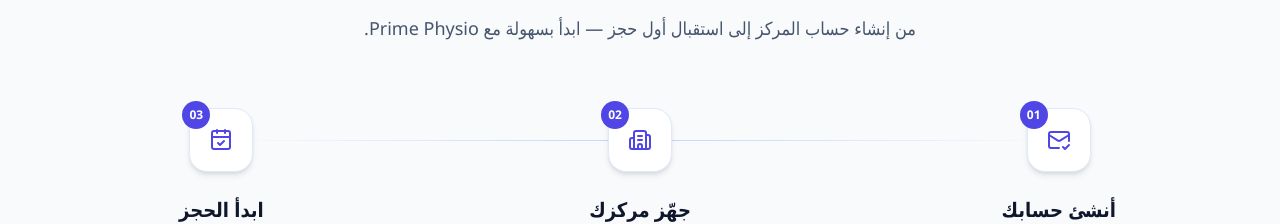
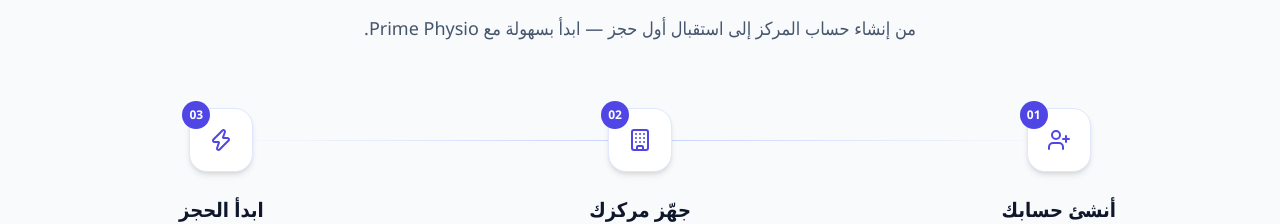
Before and after one commit to ahmedsalamaahmed28-a11y/Prime-Physio, a Next.js app: page / in a window 1280 px wide. Shown: the part 10502-10726 px from the top of the page. Built offline with nearby package versions, Linux system fonts and the light colour scheme; no server answers.

Commit message:
Use verified Lucide icons in getting started section

```diff
--- a/src/components/landing/HowItWorks.tsx
+++ b/src/components/landing/HowItWorks.tsx
@@ -1,7 +1,7 @@
 "use client";
 
 import { motion } from "framer-motion";
-import { Building2, MailCheck, CalendarCheck, ArrowLeft } from "lucide-react";
+import { Building, UserPlus, Zap, ArrowLeft } from "lucide-react";
 import Link from "next/link";
 
 export default function HowItWorks() {
@@ -10,19 +10,19 @@ export default function HowItWorks() {
       number: "01",
       title: "أنشئ حسابك",
       description: "سجّل كمالك مركز علاج طبيعي، وأكمل تفعيل حسابك من خلال رسالة التأكيد التي تصلك على بريدك الإلكتروني.",
-      icon: <MailCheck className="h-6 w-6 text-[#4F46E5]" />,
+      icon: <UserPlus className="h-6 w-6 text-[#4F46E5]" />,
     },
     {
       number: "02",
       title: "جهّز مركزك",
       description: "اختر رابطًا مميزًا لمركزك، وأضف الخدمات والأسعار وبيانات فريق العمل حتى يصبح مركزك جاهزًا لاستقبال الحجوزات.",
-      icon: <Building2 className="h-6 w-6 text-[#4F46E5]" />,
+      icon: <Building className="h-6 w-6 text-[#4F46E5]" />,
     },
     {
       number: "03",
       title: "ابدأ الحجز",
       description: "شارك رابط مركزك مع المرضى وفريق العمل، وابدأ في تنظيم المواعيد ومتابعة الحجوزات من مكان واحد.",
-      icon: <CalendarCheck className="h-6 w-6 text-[#4F46E5]" />,
+      icon: <Zap className="h-6 w-6 text-[#4F46E5]" />,
     },
   ];
 
```
